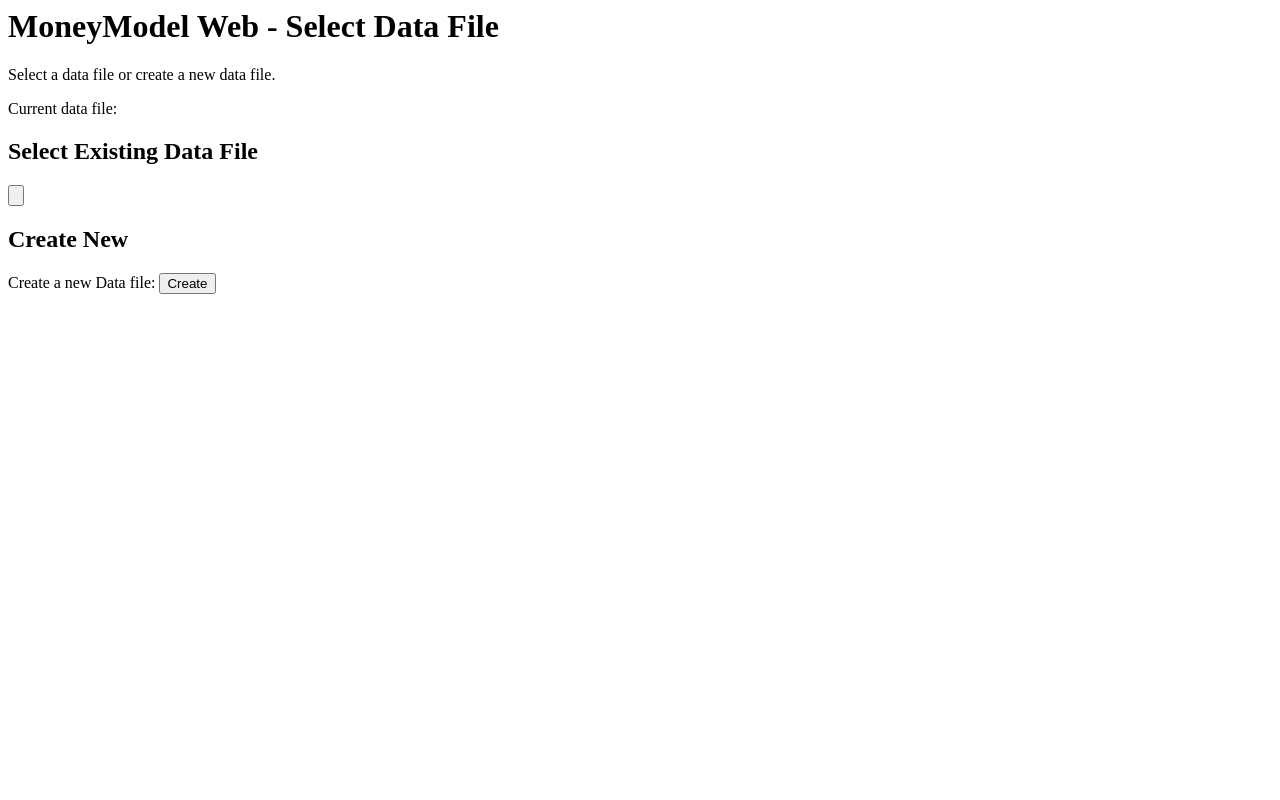
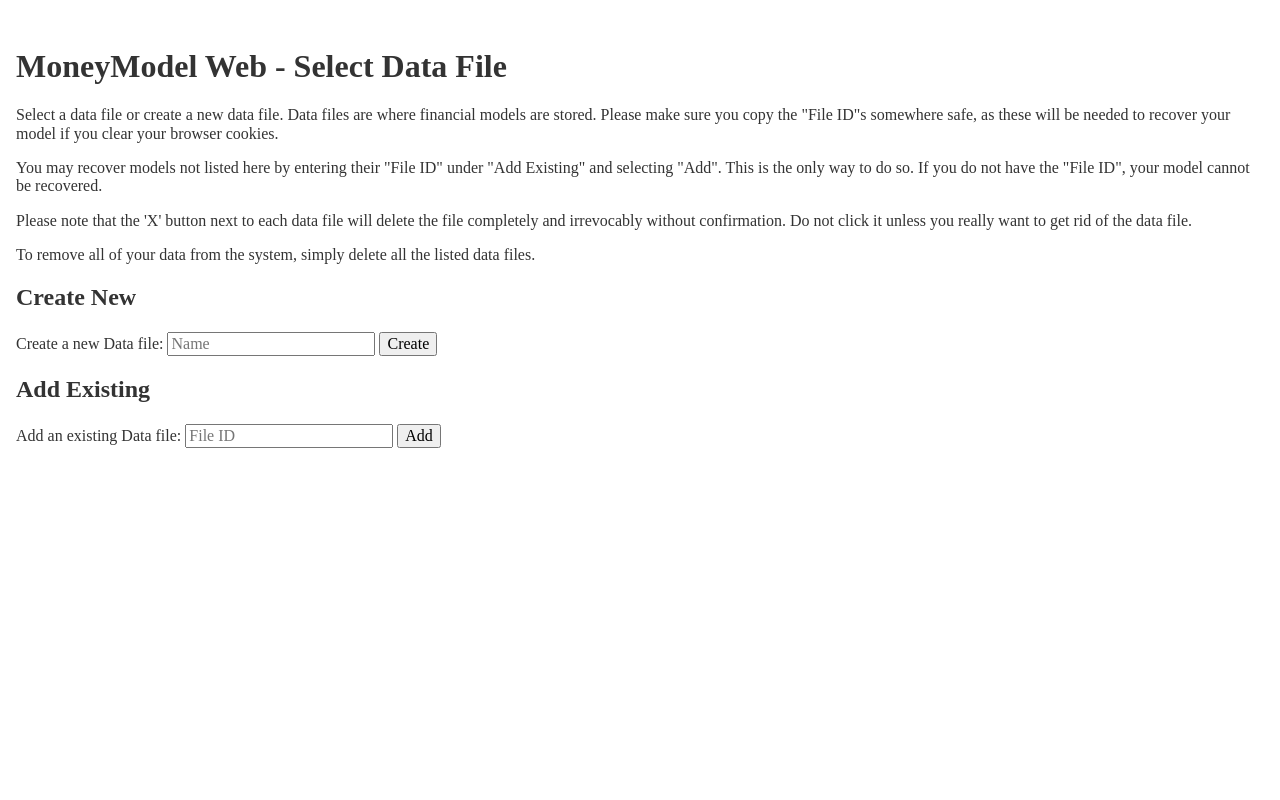
Before and after one commit to butitsnotme/mm-web, a PHP site: page /data/file.php in a window 1280 px wide. Run offline with PHP 8.4, Linux system fonts and the light colour scheme.

Commit message:
Ready for Launch

```diff
--- a/docker/docker-compose.yml
+++ b/docker/docker-compose.yml
@@ -4,7 +4,6 @@ services:
   mm-web:
     image: mm-web:latest
     ports:
-      - 8080:80
+      - 36080:80
     volumes:
-      - ../local-data:/var/www/localhost/data
-      - ../src:/var/www/localhost/htdocs
+      - ../data:/var/www/localhost/data
--- a/src/Data.php
+++ b/src/Data.php
@@ -4,17 +4,23 @@ require_once 'Future.php';
 
 class Data {
     private $name;
+    private $display_name;
     private $items;
     private $targets;
 
-    public function __construct($name, $items, $targets) {
+    public function __construct($name, $display_name, $items, $targets) {
         $this->name = $name;
+        $this->display_name = $display_name;
         $this->items = $items;
         $this->targets = $targets;
     }
 
     public function getName() {
         return $this->name;
+    }
+
+    public function getDisplayName() {
+        return $this->display_name;
     }
 
     public function addItem(FinanceItem $item) {
@@ -41,6 +47,9 @@ class Data {
 
     public function render($parts = null) {
         $lines = [];
+        $f = new Future($this->items, $this->targets);
+
+        $periods = $f->calculate();
 
         array_push($lines, "<table>");
         array_push($lines, "<tr><th>Name<th>Frequency<th>Start Date<th>End Date<th>Amount<th>Action</tr>");
@@ -88,9 +97,6 @@ class Data {
         array_push($lines, "<tr><td colspan=\"6\"><h2>Future Projection</h2></tr>");
         array_push($lines, "<tr><th>Name<th>Amount<th>So far<th>Target<th>Percentage<th>Date</tr>");
         $flag = false;
-        $f = new Future($this->items, $this->targets);
-
-        $periods = $f->calculate();
 
         foreach ($periods as $p) {
             $flag = true;
@@ -125,8 +131,11 @@ class Data {
         );
     }
 
-    public static function new() {
+    public static function new($display_name = null) {
         $name = Storage::getName();
-        return new Data($name, [], []);
+        if (null === $display_name) {
+            $display_name = $name;
+        }
+        return new Data($name, $display_name, [], []);
     }
 }
--- a/src/Future.php
+++ b/src/Future.php
@@ -27,6 +27,7 @@ class Future {
     }
 
     public function calculate() {
+        $this->failed = [];
         $periods = $this->generatePeriods();
         $periods = $this->balanceExpenses($periods);
 
@@ -134,6 +135,7 @@ class Future {
 
             if ($totalWiggle < $remaining) {
                 // We have a problem...
+                $target->fail();
                 return false;
             }
 
--- a/src/Period.php
+++ b/src/Period.php
@@ -123,7 +123,7 @@ class Period {
                 $overdraft = 0 - $this->getWiggle();
                 $old = array_shift($this->expense);
                 if ($overdraft < $old->getValue()) {
-                    $new_value = $overdraft - $old->getValue();
+                    $new_value = $old->getValue() - $overdraft;
                     $name = $old->getName();
                     $date = $old->getDate();
                     $temp = new ExpenseInstance($name, $overdraft, $date);
--- a/src/Storage.php
+++ b/src/Storage.php
@@ -30,6 +30,9 @@ class Storage {
         }
 
         $data = json_decode(gzdecode(file_get_contents($fname)), true);
+
+        $display_name = $data["name"];
+        $data = $data["data"];
 
         $items = [];
         $targets = [];
@@ -77,7 +80,7 @@ class Storage {
             }
         }
 
-        return new Data($name, $items, $targets);
+        return new Data($name, $display_name, $items, $targets);
     }
 
     public function save(Data $d) {
@@ -98,8 +101,16 @@ class Storage {
             array_push($a, $a_i);
         }
 
+        $a = [ "name" => $d->getDisplayName(), "data" => $a];
+
         $fname = "{$this->dir}/{$d->getName()}";
         file_put_contents($fname, gzencode(json_encode($a), 9));
+    }
+
+    public function delete($name) {
+        $fname = "{$this->dir}/$name";
+
+        unlink($fname);
     }
 
     public static function getName() {
--- a/src/TargetItem.php
+++ b/src/TargetItem.php
@@ -6,6 +6,7 @@ class TargetItem {
     protected $current;
     protected $start;
     protected $end;
+    protected $failed;
 
     public function __construct($name, $value, $current, $start, $end) {
         if (!is_string($name)) {
@@ -33,6 +34,7 @@ class TargetItem {
         $this->current = $current;
         $this->start = $start;
         $this->end = $end;
+        $this->failed = false;
     }
 
     public function getName() {
@@ -59,6 +61,14 @@ class TargetItem {
         return $this->name === $name;
     }
 
+    public function failed() {
+        return $this->failed;
+    }
+
+    public function fail() {
+        $this->failed = true;
+    }
+
     public function to_array() {
         return [
             "name" => $this->name,
@@ -70,11 +80,14 @@ class TargetItem {
     }
 
     public function render() {
+        $cl = $this->failed ? " class=\"failed\"" : "";
+        $nt = $this->failed ? "<tr><td colspan=\"6\">This saving target could " .
+                "not be met. Please adjust accordingly.</tr>" : "";
         $sd = $this->start->format(FinanceItem::DATE_FORMAT);
         $ed = $this->end->format(FinanceItem::DATE_FORMAT);
-        $perc = $this->current / $this->value * 100;
+        $perc = sprintf("%0.2d", $this->current / $this->value * 100);
         $rem = "<a href=\"delete.php?type=target&name={$this->name}\">[X]</a>";
-        return "<tr><td>{$this->name}<td><td>$sd<td>$ed<td>\${$this->current} / \${$this->value} ($perc%) <td>$rem</tr>";
+        return "$nt<tr$cl><td>{$this->name}<td><td>$sd<td>$ed<td>\${$this->current} / \${$this->value} ($perc%) <td>$rem</tr>";
     }
 
     public static function renderBlank() {
--- a/src/file.php
+++ b/src/file.php
@@ -8,6 +8,28 @@ error_reporting(E_ALL);
 require_once 'Data.php';
 require_once 'Storage.php';
 
+function set_cookies_and_redir($id, $ids) {
+    if (0 < strlen($id)) {
+        if (!in_array($id, $ids)) {
+            array_push($ids, $id);
+        }
+        setcookie("ID", $id, time() + 86400 * 3653);
+    } else {
+        setcookie("ID", "", 0);
+    }
+
+    if (0 < count($ids)) {
+        setcookie("IDs", join(":", $ids), time() + 86400 * 3653);
+    } else {
+        setcookie("IDs", "", 0);
+    }
+
+
+    header("Location: /", 303);
+
+    exit(0);
+}
+
 $storage = new Storage("/var/www/localhost/data");
 
 $filter = FILTER_DEFAULT;
@@ -15,37 +37,43 @@ $flag_lh = FILTER_FLAG_STRIP_HIGH | FILTER_FLAG_STRIP_LOW;
 
 $id = filter_input(INPUT_COOKIE, "ID", $filter, $flag_lh);
 $ids = filter_input(INPUT_COOKIE, "IDs", $filter, $flag_lh);
-$ids = explode(":", $ids);
+if (0 < strlen($ids)) {
+    $ids = explode(":", $ids);
+} else {
+    $ids = [];
+}
 
 $method = filter_input(INPUT_SERVER, "REQUEST_METHOD", $filter, $flag_lh);
 $create = filter_input(INPUT_POST, "CREATE", $filter, $flag_lh);
 $switch = filter_input(INPUT_POST, "SWITCH", $filter, $flag_lh);
+$delete = filter_input(INPUT_POST, "DELETE", $filter, $flag_lh);
 
-if ("" != $id) {
-    if (!in_array($id, $ids)) {
-        array_push($ids, $id);
-    }
-    setcookie("ID", $id, time() + 86400 * 3653);
-    setcookie("IDs", join(":", $ids), time() + 86400 * 3653);
-}
+
 
 if ("" != $create) {
-    $data = Data::new();
+    $data = Data::new($create);
     $storage->save($data);
-    setcookie("ID", $data->getName(), time() + 86400 * 3653);
-    header("Location: /", 303);
-    exit(0);
+    $id = $data->getName();
+    set_cookies_and_redir($id, $ids);
 }
 
 if ("" != $switch) {
     try {
         $data = $storage->load($switch);
-        setcookie("ID", $data->getName(), time() + 86400 * 3653);
-        header("Location: /", 303);
-        exit(0);
+        $id = $switch;
+        set_cookies_and_redir($id, $ids);
     } catch (Exception $e) {
 
     }
+}
+
+if ("" != $delete) {
+    $storage->delete($delete);
+    if ($delete == $id) {
+        $id = "";
+    }
+    $ids = array_diff($ids, [ $delete ]);
+    set_cookies_and_redir($id, $ids);
 }
 
 ?>
@@ -53,21 +81,51 @@ if ("" != $switch) {
     <head>
         <meta charset="utf-8">
         <title>MoneyModel Web - Select Data File</title>
+        <link rel="stylesheet" href="normalize.css">
+        <link rel="stylesheet" href="main.css">
     </head>
     <body>
         <h1>MoneyModel Web - Select Data File</h1>
         <p>Select a data file or create a new data file.
-<?php if ("" !== $id) { ?>
-        <p>Current data file: <?php echo $id; ?>
+            Data files are where financial models are stored. Please make sure
+            you copy the "File ID"s somewhere safe, as these will be needed to
+            recover your model if you clear your browser cookies.
+        <p>You may recover models not listed here by entering their "File ID"
+            under "Add Existing" and selecting "Add". This is the only way to do
+            so. If you do not have the "File ID", your model cannot be recovered.
+        <p>Please note that the 'X' button next to each data file will delete the
+            file completely and irrevocably without confirmation. Do not click it
+            unless you really want to get rid of the data file.
+        <p>To remove all of your data from the system, simply delete all the listed
+            data files.
+<?php if (0 < strlen($id)) { ?>
+        <p>Current data file: <?php echo $storage->load($id)->getDisplayName(); ?>
 <?php } if (0 < count($ids)) { ?>
         <h2>Select Existing Data File</h2>
 <?php foreach($ids as $s) { ?>
-        <form method="POST"><input type="submit" name="SWITCH" value="<?php echo $s; ?>"></form>
+        <div class="form-container">
+        <form method="POST">
+            (File ID:
+            <input type="text" name="SWITCH" value="<?php echo $s; ?>" readonly="readonly">)
+            <input type="submit" name="submit" value="<?php echo $storage->load($s)->getDisplayName(); ?>">
+        </form>
+        <form method="POST">
+            <input type="hidden" name="DELETE" value="<?php echo $s; ?>">
+            <input type="submit" name="submit" value="X">
+        </form>
+        </div>
 <?php } } ?>
         <h2>Create New</h2>
         <form method="POST">
             <p>Create a new Data file:
-            <input type="submit" name="CREATE" value="Create">
+            <input type="text" name="CREATE" placeholder="Name">
+            <input type="submit" name="submit" value="Create">
+        </form>
+        <h2>Add Existing</h2>
+        <form method="POST">
+            <p>Add an existing Data file:
+                <input type="text" name="SWITCH" placeholder="File ID">
+                <input type="submit" name="submit" value="Add">
         </form>
     </body>
 </html>
--- /dev/null
+++ b/src/main.css
@@ -0,0 +1,22 @@
+html {
+    color: #333333;
+}
+
+body {
+    margin: 3rem 1rem;
+}
+
+@media only screen and (min-width: 82rem) {
+    body {
+        width: 80rem;
+        margin: 3rem auto;
+    }
+}
+
+.form-container form {
+    display: inline-block;
+}
+
+.failed {
+    color: red;
+}
```
Also changed, not shown: src/index.php (+14 -2 lines), .gitlab-ci.yml (deleted), src/normalize.css (added). Lines whose indentation alone changed are shown as unchanged.
